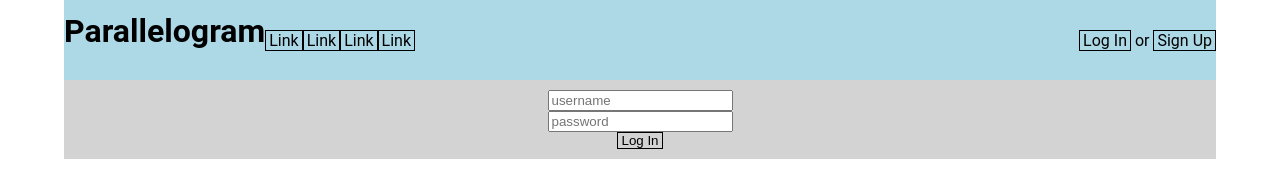
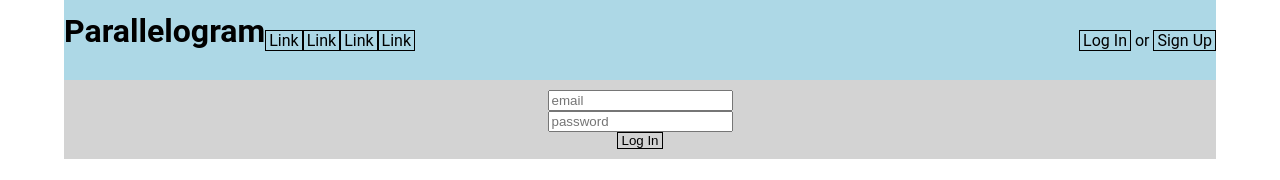
Before and after one commit to bbbtttiii/parallelogram-frontend, a React (Create React App) app in the folder frontend/: page /login in a window 1280 px wide. Shown: the top 180 px of the page. Built offline with nearby package versions, Linux system fonts and the light colour scheme; no server answers.

Commit message:
logs in with email instead of username

```diff
--- a/frontend/src/components/Login.js
+++ b/frontend/src/components/Login.js
@@ -13,7 +13,7 @@ const Login = ({ loginFormData, updateLoginForm, login, history }) => {
 
   const handleOnSubmit = event => {
     event.preventDefault();
-    login(loginFormData)
+    login(loginFormData, history)
   }
 
   return (
@@ -21,9 +21,9 @@ const Login = ({ loginFormData, updateLoginForm, login, history }) => {
       <input
         type="text"
         class="input"
-        placeholder="username"
-        name="username"
-        value={loginFormData.username}
+        placeholder="email"
+        name="email"
+        value={loginFormData.email}
         onChange={handleInputChange} />
       <input
         type="text"
--- a/frontend/src/components/Signup.js
+++ b/frontend/src/components/Signup.js
@@ -3,7 +3,7 @@ import { connect } from 'react-redux';
 import { updateSignupForm } from '../actions/signupForm.js';
 import { signup } from '../actions/currentUser.js';
 
-const Signup = ({ signupFormData, updateSignupForm, signup }) => {
+const Signup = ({ signupFormData, updateSignupForm, signup, history }) => {
 
   const handleInputChange = event => {
     const { name, value } = event.target
@@ -13,7 +13,7 @@ const Signup = ({ signupFormData, updateSignupForm, signup }) => {
 
   const handleOnSubmit = event => {
     event.preventDefault();
-    signup(signupFormData)
+    signup(signupFormData, history)
   }
 
   return (
--- a/frontend/src/reducers/loginForm.js
+++ b/frontend/src/reducers/loginForm.js
@@ -1,7 +1,7 @@
 /* eslint-disable import/no-anonymous-default-export */
 
 const initialState = {
-  username: '',
+  email: '',
   password: ''
 }
 
```
Also changed, not shown: 1 other file (tests, documents, lock files or other folders).
